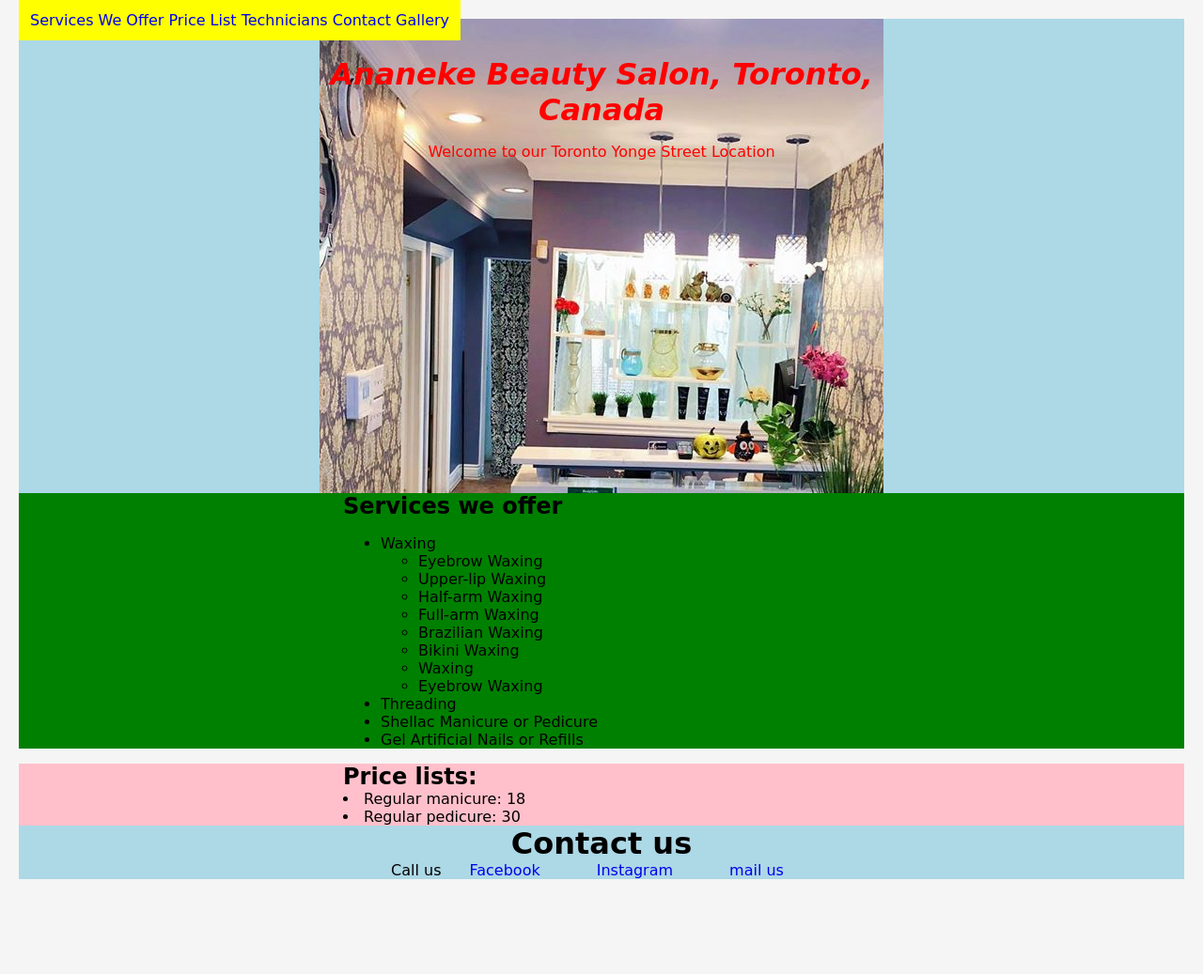
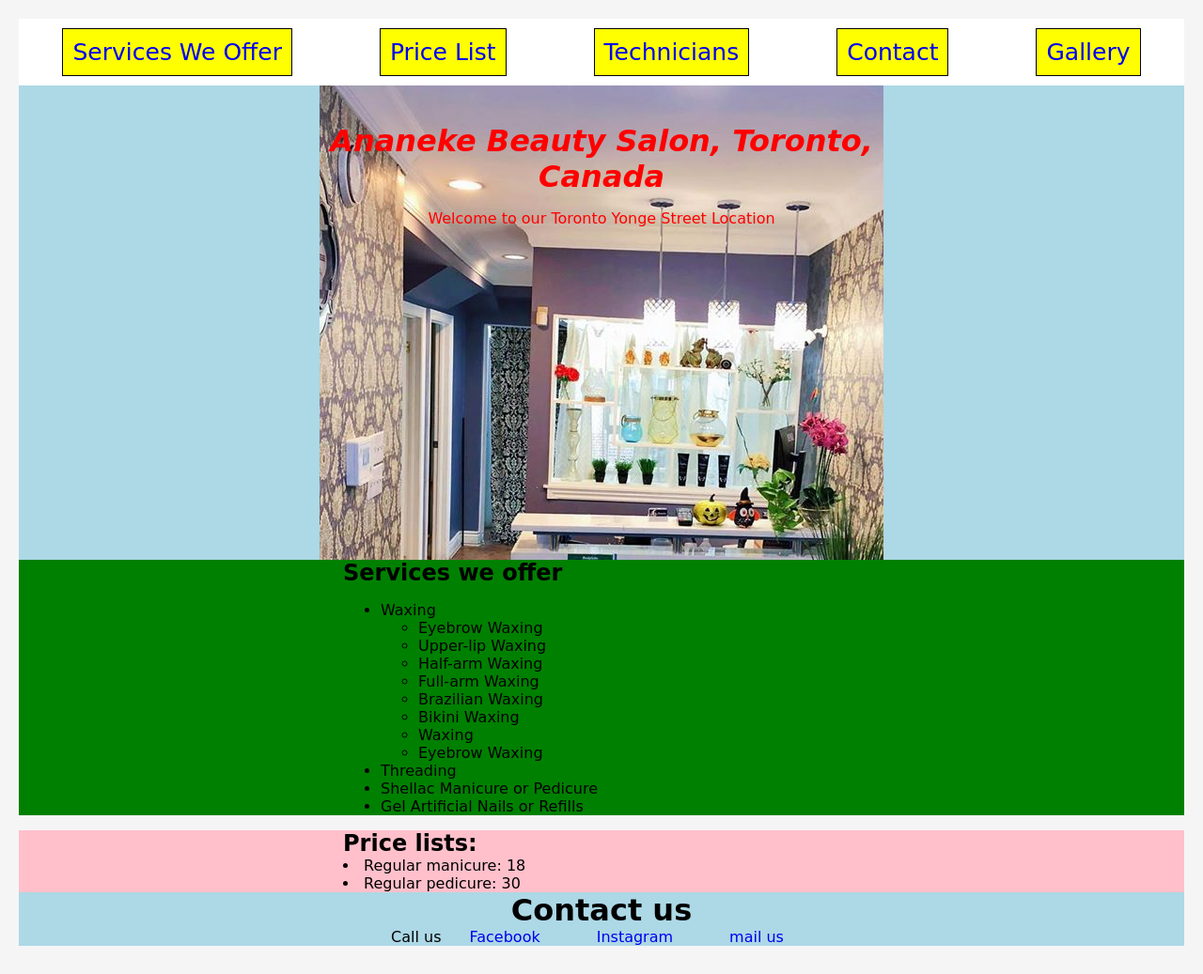
Before and after one commit to Jyoti09/AnanekeBeautySalon, a plain HTML site: page index.html in a window 1280 px wide. Shown: the whole page at 94% size. Before the commit the page ends 966 px from the top, so only its background shows below. Drawn offline with Linux system fonts and the light colour scheme; a web font is replaced by a local one.

Commit message:
Restructures menuList with flex

```diff
--- a/styles.css
+++ b/styles.css
@@ -76,12 +76,19 @@
 	overflow:hidden;
 	padding: 5px;
 }
+
 #menuList{
+	display:flex;
+	justify-content: space-around;
+	background:white;
+}
+#menuList a{
+	border: 1px solid black;
+	padding: 10px;
+	font-size: 25px;
 	background:yellow;
-	padding: 12px;
-	position:fixed;
-	top:0px;
-}
+	margin: 10px;
+	}
 #s1{
 	background:green;
 	margin-top:0;
```
